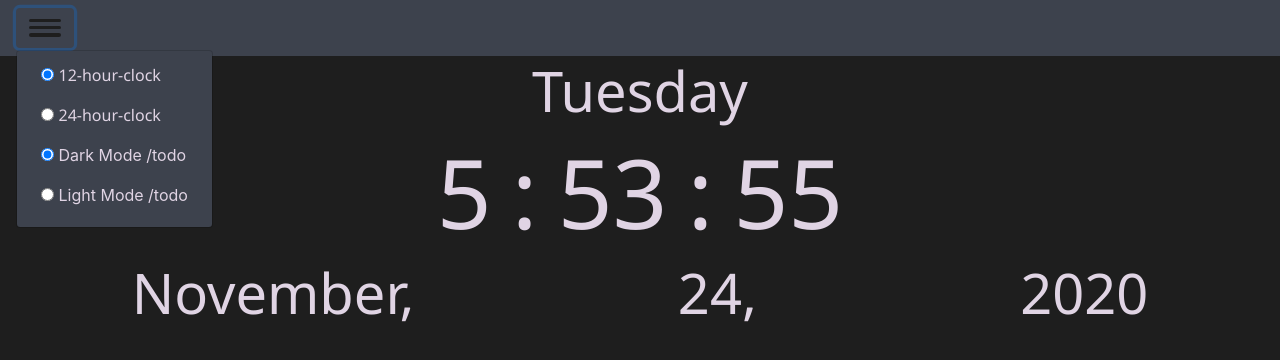
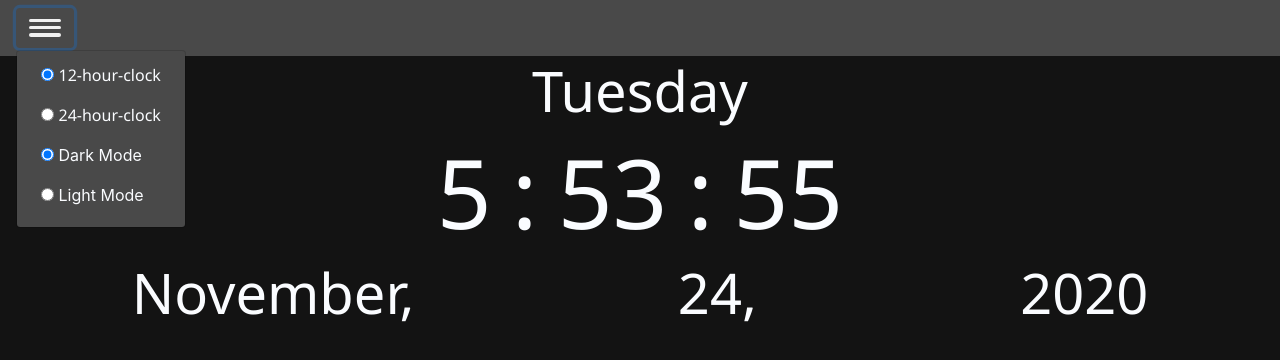
Before and after one commit to adamRohde/digitalclock, a plain HTML site: page index.html in a window 1280 px wide. Both pictures are taken after a click on the button 45 px from the left and 27 px from the top of the page. Drawn offline with nearby package versions, Linux system fonts and the light colour scheme.

Commit message:
add dark and light theme

```diff
--- a/index.html
+++ b/index.html
@@ -8,7 +8,6 @@
         <script src="https://code.jquery.com/jquery-3.5.1.slim.min.js" integrity="sha384-DfXdz2htPH0lsSSs5nCTpuj/zy4C+OGpamoFVy38MVBnE+IbbVYUew+OrCXaRkfj" crossorigin="anonymous"></script>
         <script src="https://cdn.jsdelivr.net/npm/bootstrap@4.5.3/dist/js/bootstrap.bundle.min.js" integrity="sha384-ho+j7jyWK8fNQe+A12Hb8AhRq26LrZ/JpcUGGOn+Y7RsweNrtN/tE3MoK7ZeZDyx" crossorigin="anonymous"></script>
 
-        <link rel="stylesheet" href="./res/styles/mystyles.css">
         <link rel="stylesheet" href="./res/styles/style.css">
 
       <!-- Come back to this.  I'm curious if there is a way to do this... -->
@@ -36,16 +35,14 @@
                 </a>
 
                 <a class="dropdown-item">
-                    <input type="radio" name="rad2" id="dark_mode" checked="checked">
-                    <label class="dark-mode" for="24-"dark_mode">Dark Mode /todo</label>
+                    <input type="radio" name="rad2" id="dark-mode" checked="checked">
+                    <label class="dark-mode" for="24-"dark_mode">Dark Mode</label>
                 </a>
 
                 <a class="dropdown-item">
-                    <input type="radio" name="rad2" id="light_mode">
-                    <label class="light-mode" for="light_mode">Light Mode /todo</label>
+                    <input type="radio" name="rad2" id="light-mode">
+                    <label class="light-mode" for="light_mode">Light Mode</label>
                 </a>
-
-
             </div>
         </div>
     </nav>
@@ -100,7 +97,7 @@
         </div>
 
     </div>
-
         <script type="text/javascript" src="./res/js/index.js"></script>
+        <script type="text/javascript" src="./res/js/theme.js"></script>
   </body>
 </html>
--- /dev/null
+++ b/res/js/theme.js
@@ -0,0 +1,27 @@
+let root = document.querySelector(":root");
+
+document.getElementById("dark-mode").onclick = function () {
+    root.style.setProperty("--theme-color-nav", "rgb(73, 73, 73)");
+    root.style.setProperty("--theme-color-back", "#131313");
+    root.style.setProperty("--theme-color-keys", "#0E4F9E");
+    root.style.setProperty("--theme-color-keys-secondary", "#8FB3E0");
+    root.style.setProperty("--theme-color-text", "rgb(255, 255, 255)");
+    root.style.setProperty("--theme-color-burger", "rgb(255, 255, 255)");
+};
+
+document.getElementById("light-mode").onclick = function () {
+    root.style.setProperty("--theme-color-nav", "rgb(213, 213, 213)");
+    root.style.setProperty("--theme-color-back", "rgb(255, 255, 255)");
+    root.style.setProperty("--theme-color-keys", "rgb(220, 220, 220)");
+    root.style.setProperty("--theme-color-keys-secondary", "rgb(191, 191, 191)");
+    root.style.setProperty("--theme-color-text", "rgb(0, 0, 0)");
+    root.style.setProperty("--theme-color-burger", "rgb(64, 64, 64)");
+};
+
+// --theme-color-nav: #494949;
+//     --theme-color-back: #131313;
+//     --theme-color-keys: #0e4f9e;
+//     --theme-color-keys-secondary: #8fb3e0;
+
+//     --theme-color-text: #fafcff;
+//     --theme-color-burger: #f1f1f1;
--- a/res/styles/mystyles.css
+++ /dev/null
@@ -1,104 +0,0 @@
-
-/* ----------------------------------------------Wrapper to put digital time in center of screen-------------------------------------------- */
-.wrapper-clock {
-    display:grid;
-    grid-template-columns: 1fr 1fr 1fr;
-}
-
-.wrapper-clock > div{
-    /* background: rgb(255, 255, 255); */
-    text-align: center;
-}
-
-
-/* -----------------------------------------------Day-of-the-week row------------------------------------------- */
-.dayoftheweek{
-    display:grid;
-    grid-template-columns: repeat(1);
-    padding: 0.1em 0em 0.1em 0em;
-    grid-gap : 0em;
-    grid-auto-rows: minmax(50px, auto);
-}
-
-.dayoftheweek > div{
-    /* background: rgb(255, 255, 255); */
-    font-family: 'Segoe UI', Tahoma, Geneva, Verdana, sans-serif;
-    text-align: center;
-}
-
-.dayoftheweek > div > h1{
-    /* using px?  Is there a better way to define font size */
-
-    font-size: 56px;
-}
-
-/* ----------------------------------------------Clock row-------------------------------------------- */
-.clock {
-    display:grid;
-    /* grid-template-columns: 24fr 1fr 24fr 1fr 24fr; */
-    grid-template-columns: repeat(5, auto);
-    grid-gap : 0em;
-    grid-auto-rows: minmax(50px, auto);
-}
-
-.clock > div{
-    /* background: rgb(255, 255, 255); */
-    text-align: center;
-}
-
-.clock > div > h1{
-    /* using px?  Is there a better way to define font size */
-    font-family: 'Segoe UI', Tahoma, Geneva, Verdana, sans-serif;
-    font-size: 96px;
-}
-
-/* .clock > div:nth-child(odd){
-
-    background: #ddd;
-
-} */
-
-
-/* --------------------------------------------Month row---------------------------------------------- */
-.monthdayyear{
-    display:grid;
-    grid-template-columns: repeat(3, auto);
-    padding: 0.1em 0em 0.1em 0em;
-    grid-gap : 0em;
-    grid-auto-rows: minmax(50px, auto);
-}
-
-.monthdayyear > div{
-    /* background: rgb(255, 255, 255); */
-    text-align: center;
-}
-
-.monthdayyear > div > h1{
-    /* using px?  Is there a better way to define font size */
-    font-family: 'Segoe UI', Tahoma, Geneva, Verdana, sans-serif;
-    font-size: 56px;
-}
-
-.twelveHourClock {
-
-
-    font-family: 'Segoe UI', Tahoma, Geneva, Verdana, sans-serif;
-
-}
-
-.twentyFourHourClock {
-
-
-    font-family: 'Segoe UI', Tahoma, Geneva, Verdana, sans-serif;
-
-}
-
-
-
-
-
-/* .monthdayyear > div:nth-child(odd){
-
-    background: #ddd;
-
-} */
--- a/res/styles/style.css
+++ b/res/styles/style.css
@@ -1,49 +1,150 @@
+:root {
+    --theme-color-nav: #494949;
+    --theme-color-back: #131313;
+    --theme-color-keys: #0e4f9e;
+    --theme-color-keys-secondary: #8fb3e0;
+
+    --theme-color-text: #fafcff;
+    --theme-color-burger: #f1f1f1;
+}
+
 html {
-  background-color: #1E1E1E;
+    background: var(--theme-color-back);
+}
+
+body {
+    background: var(--theme-color-back);
 }
 
 .navbar {
-  background-color: #3d424d;
-  height: auto;
+    background: var(--theme-color-nav);
+    height: auto;
 }
 
 .navbar .btn {
-  background-color: #3d424d;
+    background: var(--theme-color-nav);
 }
 
 .navbar .burger {
-  width: 2em;
-  height: .2em;
-  background-color: #1E1E1E;
-  margin: .25em 0;
-  border-radius: .2em;
+    width: 2em;
+    height: 0.2em;
+    background-color: var(--theme-color-burger);
+    margin: 0.25em 0;
+    border-radius: 0.2em;
 }
 
 .navbar div {
-  background-color: #3d424d;
+    background-color: var(--theme-color-nav);
+    color: var(--theme-color-text);
 }
 
 .navbar input {
-  color: #e0d4e4;
+    color: var(--theme-color-text);
 }
 
 .navbar label {
-  color: #e0d4e4;
+    color: var(--theme-color-text);
 }
 
 div {
-  background-color: #1E1E1E;
+    background-color: var(--theme-color-back);
 }
 
 h1 {
-  color: #e0d4e4;
+    color: var(--theme-color-text);
 }
 
 input {
-  color: #e0d4e4;
+    color: var(--theme-color-text);
 }
 
 label {
-  color: #e0d4e4;
+    color: var(--theme-color-text);
 }
 /*# sourceMappingURL=style.css.map */
+
+/* ----------------------------------------------Wrapper to put digital time in center of screen-------------------------------------------- */
+.wrapper-clock {
+    display: grid;
+    grid-template-columns: 1fr 1fr 1fr;
+}
+
+.wrapper-clock > div {
+    /* background: rgb(255, 255, 255); */
+    text-align: center;
+}
+
+/* -----------------------------------------------Day-of-the-week row------------------------------------------- */
+.dayoftheweek {
+    display: grid;
+    grid-template-columns: repeat(1);
+    padding: 0.1em 0em 0.1em 0em;
+    grid-gap: 0em;
+    grid-auto-rows: minmax(50px, auto);
+}
+
+.dayoftheweek > div {
+    /* background: rgb(255, 255, 255); */
+    font-family: "Segoe UI", Tahoma, Geneva, Verdana, sans-serif;
+    text-align: center;
+}
+
+.dayoftheweek > div > h1 {
+    /* using px?  Is there a better way to define font size */
+
+    font-size: 56px;
+}
+
+/* ----------------------------------------------Clock row-------------------------------------------- */
+.clock {
+    display: grid;
+    /* grid-template-columns: 24fr 1fr 24fr 1fr 24fr; */
+    grid-template-columns: repeat(5, auto);
+    grid-gap: 0em;
+    grid-auto-rows: minmax(50px, auto);
+}
+
+.clock > div {
+    /* background: rgb(255, 255, 255); */
+    text-align: center;
+}
+
+.clock > div > h1 {
+    /* using px?  Is there a better way to define font size */
+    font-family: "Segoe UI", Tahoma, Geneva, Verdana, sans-serif;
+    font-size: 96px;
+}
+
+/* .clock > div:nth-child(odd){
+
+    background: #ddd;
+
+} */
+
+/* --------------------------------------------Month row---------------------------------------------- */
+.monthdayyear {
+    display: grid;
+    grid-template-columns: repeat(3, auto);
+    padding: 0.1em 0em 0.1em 0em;
+    grid-gap: 0em;
+    grid-auto-rows: minmax(50px, auto);
+}
+
+.monthdayyear > div {
+    /* background: rgb(255, 255, 255); */
+    text-align: center;
+}
+
+.monthdayyear > div > h1 {
+    /* using px?  Is there a better way to define font size */
+    font-family: "Segoe UI", Tahoma, Geneva, Verdana, sans-serif;
+    font-size: 56px;
+}
+
+.twelveHourClock {
+    font-family: "Segoe UI", Tahoma, Geneva, Verdana, sans-serif;
+}
+
+.twentyFourHourClock {
+    font-family: "Segoe UI", Tahoma, Geneva, Verdana, sans-serif;
+}
--- a/res/styles/style.scss
+++ /dev/null
@@ -1,54 +0,0 @@
-
-// @import "./_variables.scss";
-
-
-// variables.scss
-$backgroundColor :  #1E1E1E;
-$navbarColor :  #3d424d;
-//$textColor : #C678DD;
-$textColor : #e0d4e4;
-
-
-html{
-    background-color: $backgroundColor;
-}
-
-.navbar {
-    background-color: $navbarColor;
-    height: auto;
-    .btn{
-        background-color: $navbarColor;
-    }
-    .burger{
-        width: 2em;
-        height: .2em;
-        background-color: $backgroundColor;
-        margin: .25em 0;
-        border-radius: .2em;
-    }
-    div{
-        background-color: $navbarColor;
-    }
-    input {
-        color: $textColor;
-    }
-    label {
-        color: $textColor;
-    }
-}
-
-div {
-    background-color: $backgroundColor;
-}
-
-h1 {
-    color : $textColor;
-}
-
-input {
-    color : $textColor;
-}
-
-label {
-    color : $textColor;
-}
```
Also changed, not shown: 1 other file.
